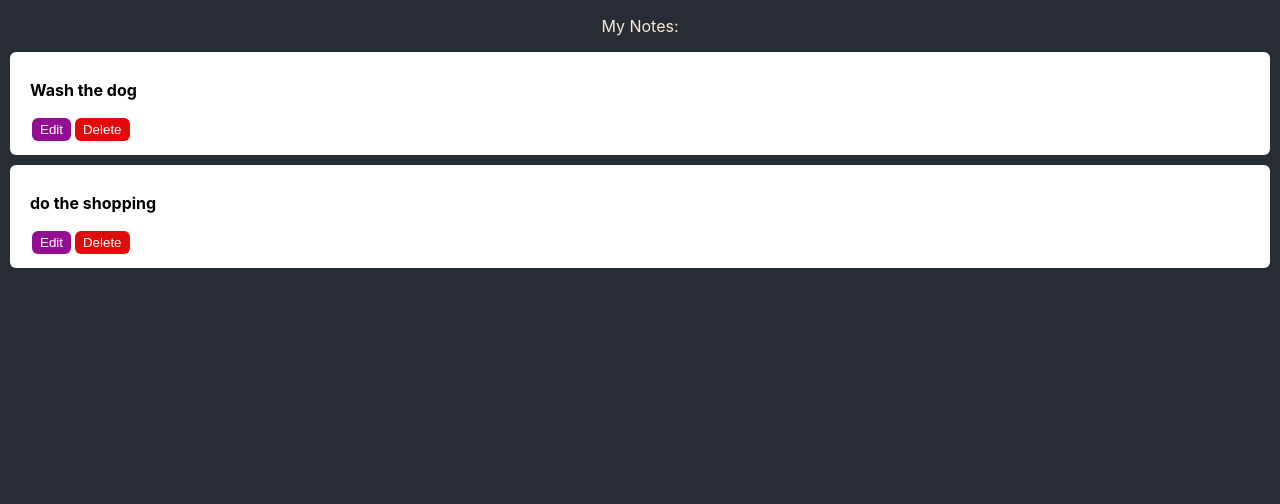
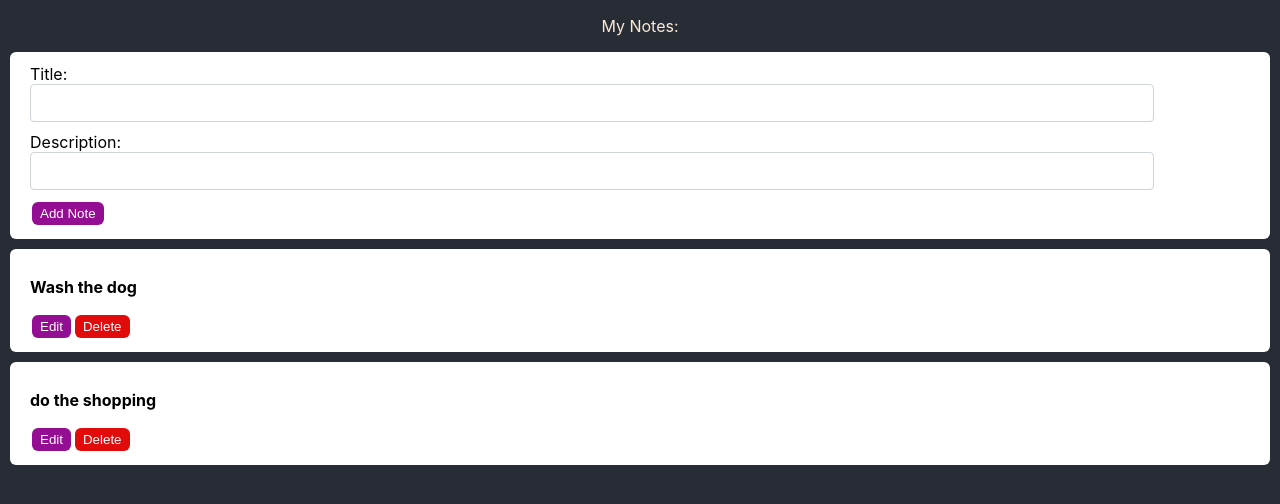
Before and after one commit to krudy/ReactNotes, a React (Create React App) app in the folder frontend/: page / in a window 1280 px wide. Shown: the top 504 px of the page. Built offline with nearby package versions, Linux system fonts and the light colour scheme.

Commit message:
adding notes has been added

```diff
--- a/frontend/src/App.css
+++ b/frontend/src/App.css
@@ -4,6 +4,20 @@ body {
 
 p {
   color: antiquewhite;
+}
+
+input {
+  display: block;
+  width: 90%;
+  padding: .375rem .75rem;
+  font-size: 1rem;
+  line-height: 1.5;
+  color: #495057;
+  background-color: #fff;
+  background-clip: padding-box;
+  border: 1px solid #ced4da;
+  border-radius:.25rem;
+  margin-bottom: 10px;
 }
 
 .App {
--- /dev/null
+++ b/frontend/src/components/Notes/NewNote/NewNote.js
@@ -0,0 +1,47 @@
+import React, {useState} from "react";
+
+function NewNote(props) {
+
+    const [title, setTitle] = useState('');
+    const [description, setDescription] = useState('');
+
+    const changeTitleHandler = (event) =>{
+        const value =  event.target.value;
+        setTitle(value);
+    }
+
+    const changeDescriptionHandler = (event) => {
+        const value =  event.target.value;
+        setDescription(value);
+    }
+
+    const addNote = () => {
+        const note = {
+            title: title,
+            description: description
+        };
+
+        props.onAdd(note);
+
+        setTitle('');
+        setDescription('');
+    }
+
+    return (
+        <div className = 'note'>
+            <label>Title:</label>
+            <input type = 'text'
+            value={title}
+            onChange={changeTitleHandler}/>
+
+            <label>Description:</label>
+            <input type = 'text'
+            value = {description}
+            onChange = {changeDescriptionHandler}/>
+
+            <button onClick={() => addNote()} >Add Note</button>
+        </div>
+    );
+}
+
+export default NewNote;
--- a/frontend/src/components/Notes/Notes.js
+++ b/frontend/src/components/Notes/Notes.js
@@ -1,6 +1,7 @@
 import React from 'react';
 import './Notes.css';
 import Note from './Note/Note';
+import NewNote from './NewNote/NewNote';
 
 class Notes extends React.Component {
 
@@ -32,12 +33,21 @@ class Notes extends React.Component {
 
     }
 
+    addNote(note) {
+        const notes = [...this.state.notes];
+        notes.push(note);
+        this.setState ({notes: notes});
+    }
+
     render() {
 
 
         return (
             <div>
                 <p>My Notes:</p>
+
+                <NewNote
+                onAdd = {(note) => this.addNote(note)}/>
 
                 {this.state.notes.map(note => (
                     <Note
```
Also changed, not shown: 1 other file (tests, documents, lock files or other folders).
